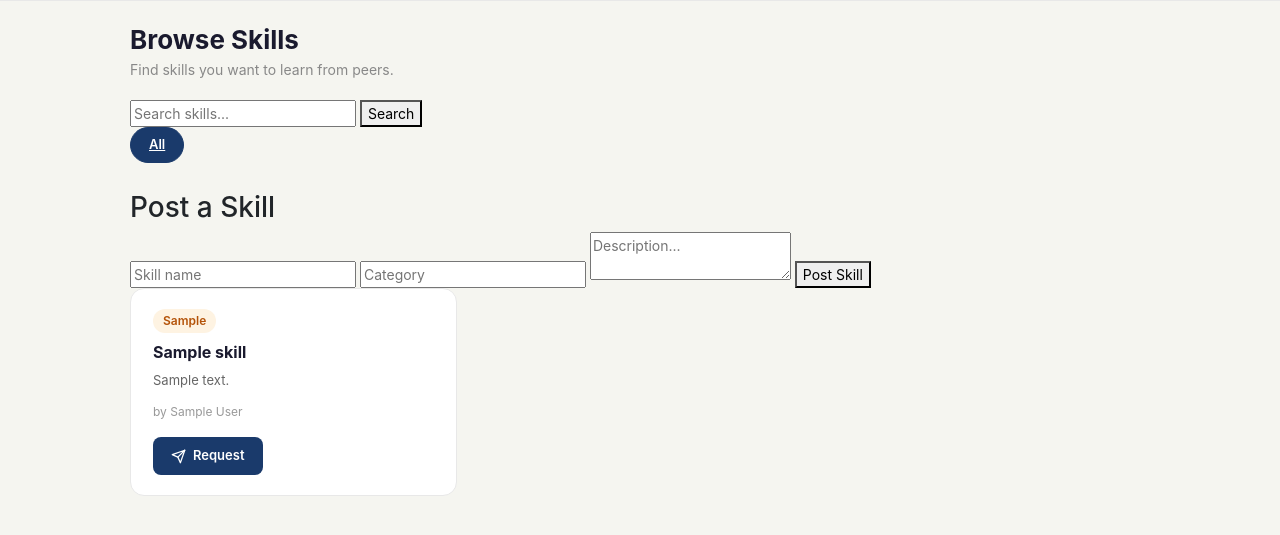
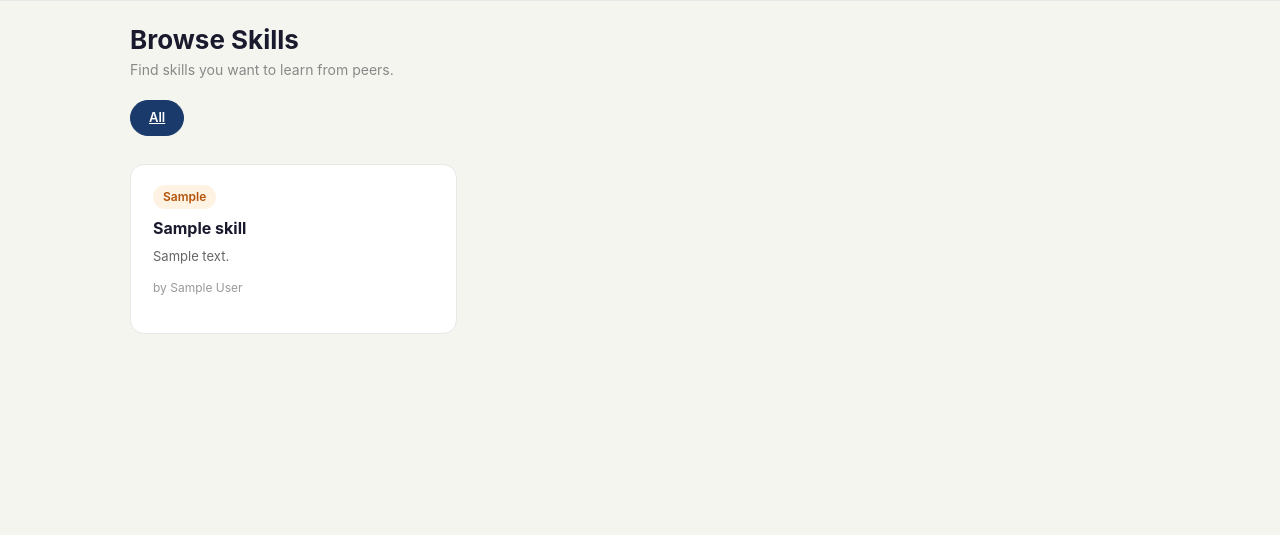
Before and after one commit to sahilppatel1807/skill_swap, a Flask app: page /skills in a window 1280 px wide. Shown: the part 60-595 px from the top of the page. Run offline with Flask 3, Linux system fonts and the light colour scheme; a user stored in the database is signed in; tables that the repository leaves empty hold one stand-in row (values such as "Sample post").

Commit message:
fix the ui design of skills.html

```diff
--- a/templates/skills.html
+++ b/templates/skills.html
@@ -7,41 +7,21 @@
 {% block content %}
 <div class="skills-wrapper">
 
+
   <!-- Page Heading -->
   <div class="skills-heading">
     <h2 class="skills-title">Browse Skills</h2>
     <p class="skills-subtitle">Find skills you want to learn from peers.</p>
   </div>
 
-  <!-- Search Bar -->
-  <form method="GET" action="/skills" class="search-form">
-    <input type="hidden" name="category" value="{{ current_category }}">
-    <input type="text" name="search" value="{{ current_search }}" placeholder="Search skills...">
-    <button type="submit">Search</button>
-  </form>
-
   <!-- Filter Pills -->
   <div class="filter-row">
-    <a href="/skills"
-       class="filter-btn {% if not current_category %}active{% endif %}">All</a>
-    {% for cat in categories %}
-    <a href="/skills?category={{ cat }}"
-       class="filter-btn {% if current_category == cat %}active{% endif %}">{{ cat }}</a>
+    <a href="#" class="filter-btn active" data-filter="all">All</a>
+    {% for cat in categories or [] %}
+    <a href="#" class="filter-btn" data-filter="{{ cat }}">{{ cat }}</a>
     {% endfor %}
   </div>
 
-  <!-- Post a Skill Form (logged-in users only) -->
-  {% if current_user.is_authenticated %}
-  <div class="post-skill-form">
-    <h3>Post a Skill</h3>
-    <form method="POST" action="{{ url_for('skills') }}">
-      <input  type="text" name="name"       placeholder="Skill name"      required maxlength="100">
-      <input  type="text" name="category"    placeholder="Category"         required>
-      <textarea           name="description" placeholder="Description..."   maxlength="500"></textarea>
-      <button type="submit">Post Skill</button>
-    </form>
-  </div>
-  {% endif %}
 
   <!-- Flash Messages -->
   {% with messages = get_flashed_messages(with_categories=true) %}
@@ -54,7 +34,6 @@
 
   <!-- Skills Grid -->
   <div class="skills-grid" id="skills-grid">
-
     {% for skill in skills %}
     <div class="skill-card" data-category="{{ skill.category }}" data-skill-id="{{ skill.id }}">
       <div class="skill-card-inner">
@@ -62,22 +41,14 @@
         <h3 class="skill-name">{{ skill.name }}</h3>
         <p class="skill-desc">{{ skill.description }}</p>
         <p class="skill-author">by {{ skill.owner.name }}</p>
-        <button class="request-btn">
-          <svg width="15" height="15" viewBox="0 0 24 24" fill="none"
-               stroke="currentColor" stroke-width="2"
-               stroke-linecap="round" stroke-linejoin="round">
-            <line x1="22" y1="2" x2="11" y2="13"></line>
-            <polygon points="22 2 15 22 11 13 2 9 22 2"></polygon>
-          </svg>
-          Request
-        </button>
+          <!-- Request button/form removed as per user request -->
       </div>
     </div>
     {% else %}
     <p class="no-results">No skills found. Be the first to post one!</p>
     {% endfor %}
+  </div>
 
-  </div>
 </div>
 {% endblock %}
 
```
